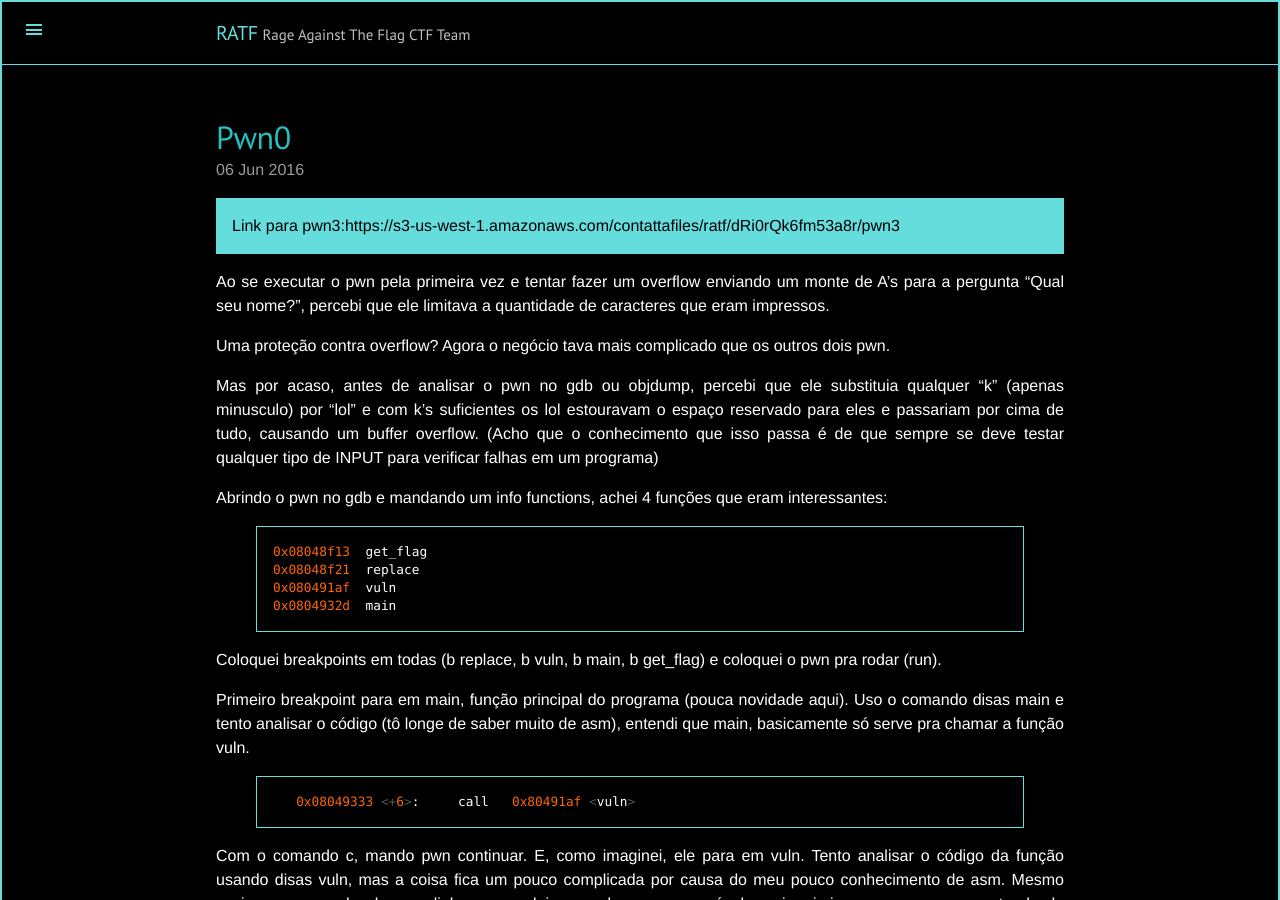
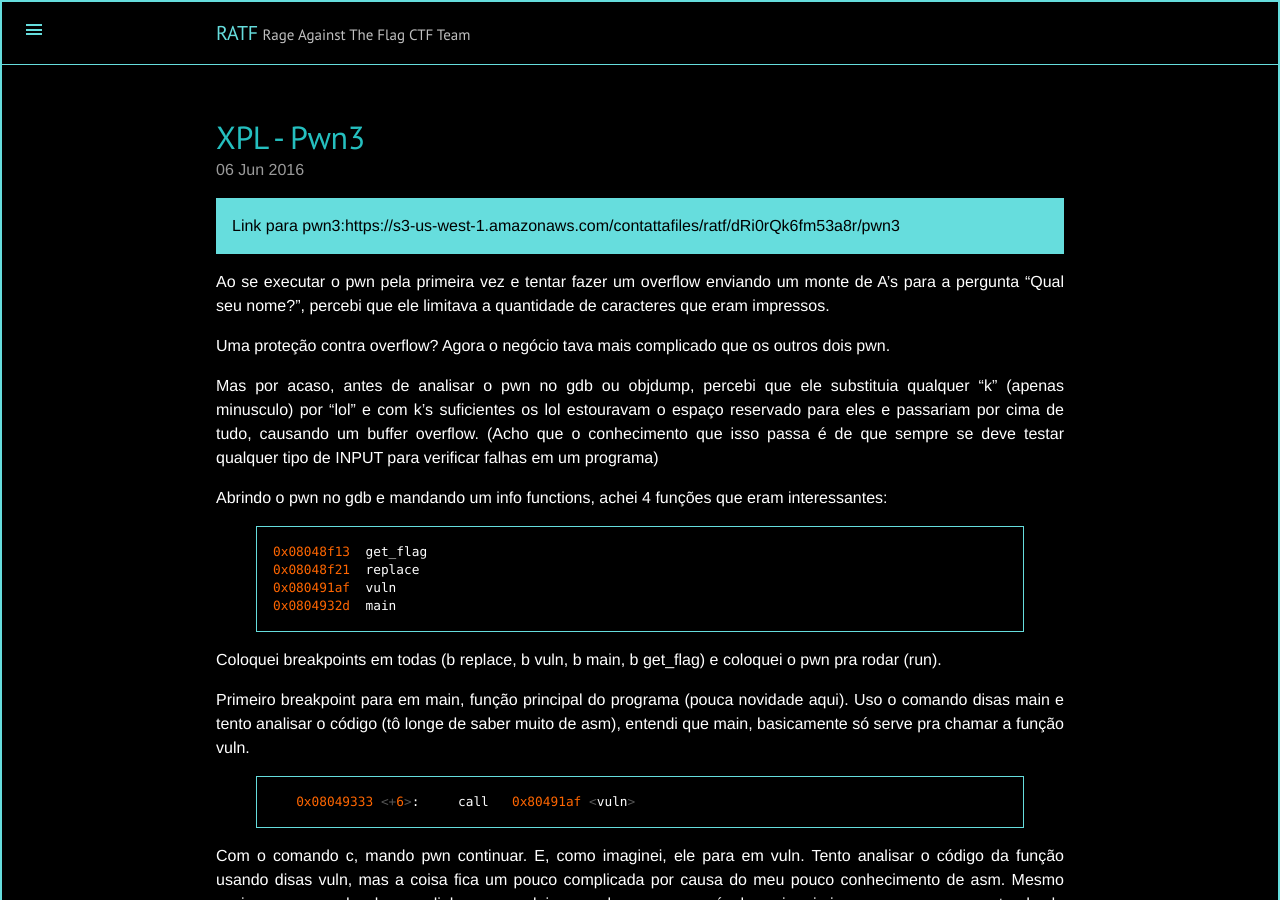
Before and after one commit to ratf/ratf.github.io, a Jekyll site: the page built from _posts/2016-06-06-pwn0-hackaflag.md, in a window 1280 px wide and 900 px high. Built offline with Jekyll 4.4.1, drawn with Linux system fonts in a browser that asks for light colours.

Commit message:
Updated 2016-06-06-pwn0-hackaflag.md

```diff
--- a/_posts/2016-06-06-pwn0-hackaflag.md
+++ b/_posts/2016-06-06-pwn0-hackaflag.md
@@ -1,6 +1,6 @@
 ---
 layout: post
-title: Pwn0
+title: XPL - Pwn3
 categories:
   - Hackaflag aracaju
 published: true
```
